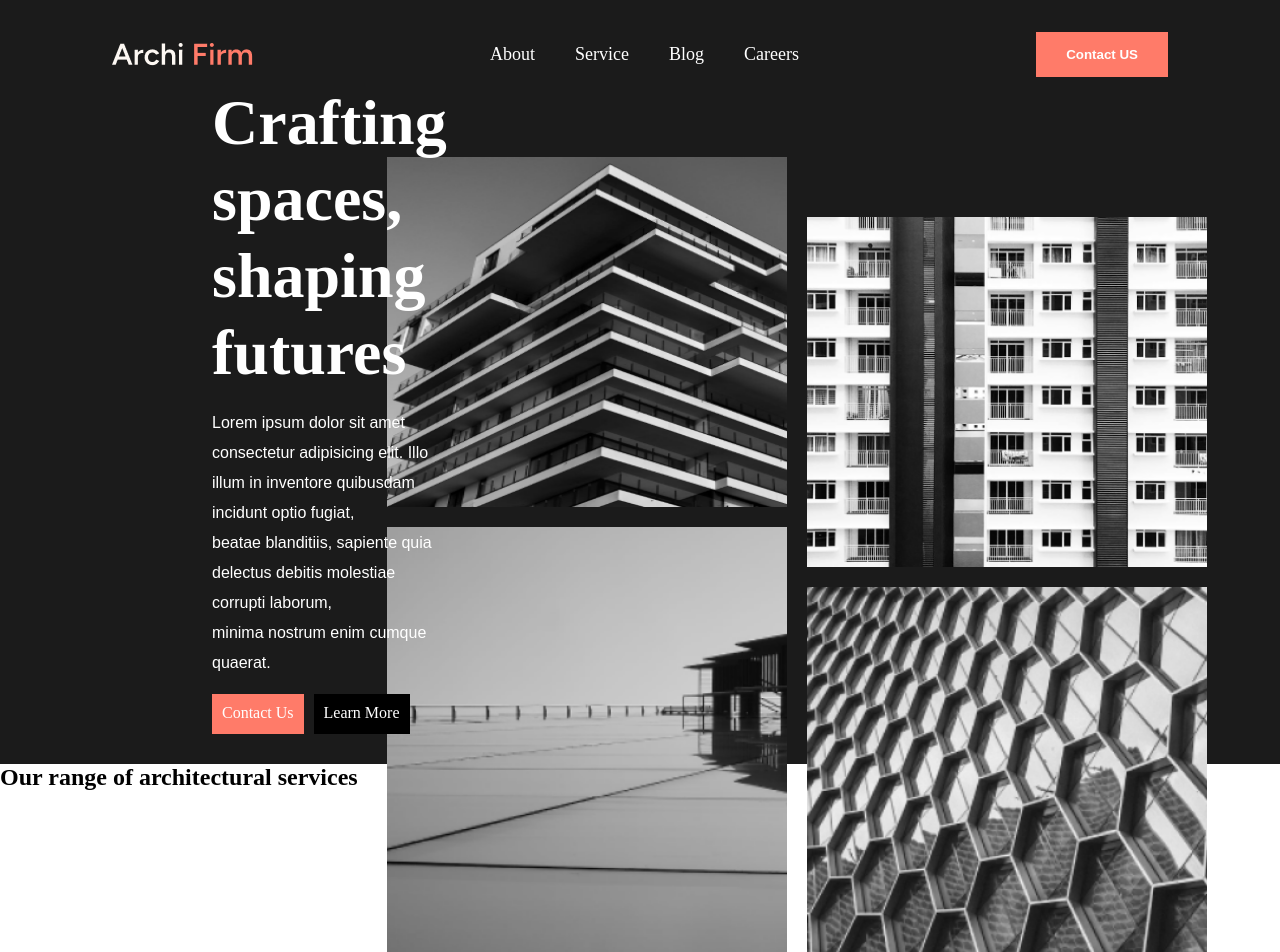
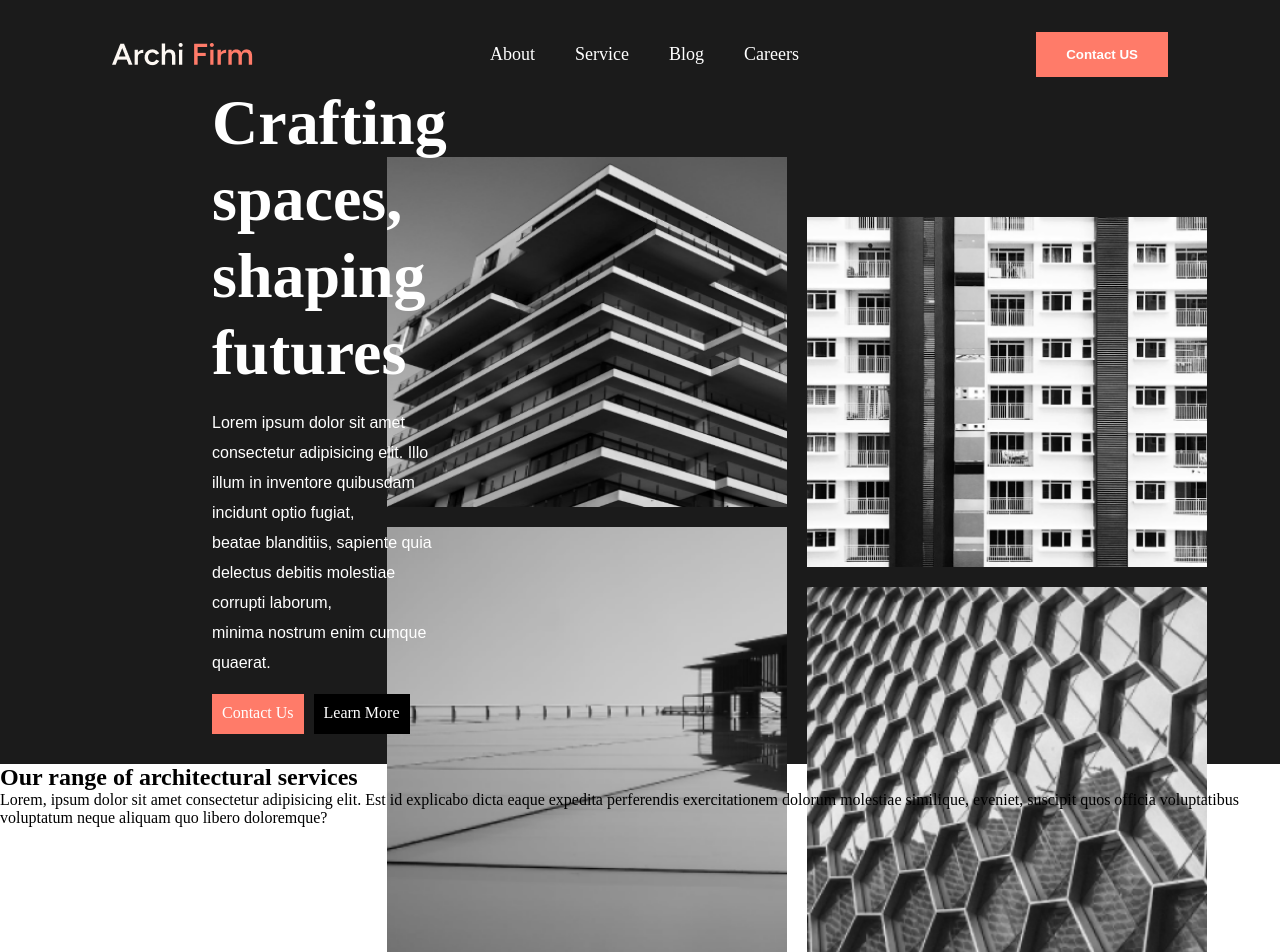
Before and after one commit to gabrieljcoutinho/Projeto-Archi-Firm, a React (Create React App) app: page / in a window 1280 px wide. Shown: the top 952 px of the page. Built offline with nearby package versions, Linux system fonts and the light colour scheme.

Commit message:
conteudo

```diff
--- a/src/components/Arquitetura.jsx
+++ b/src/components/Arquitetura.jsx
@@ -6,7 +6,12 @@ const Arquitetura = (props: Props) => {
   return (
     <div>
 
-            <h2>Our range of architectural services</h2>
+     <div className="tituloTexto">
+     <h2>Our range of architectural services</h2>
+
+            <p>Lorem, ipsum dolor sit amet consectetur adipisicing elit. Est id explicabo dicta eaque expedita perferendis exercitationem dolorum molestiae similique, eveniet, suscipit quos officia voluptatibus voluptatum neque aliquam quo libero doloremque?</p>
+     </div>
+
 
     </div>
   )
```
